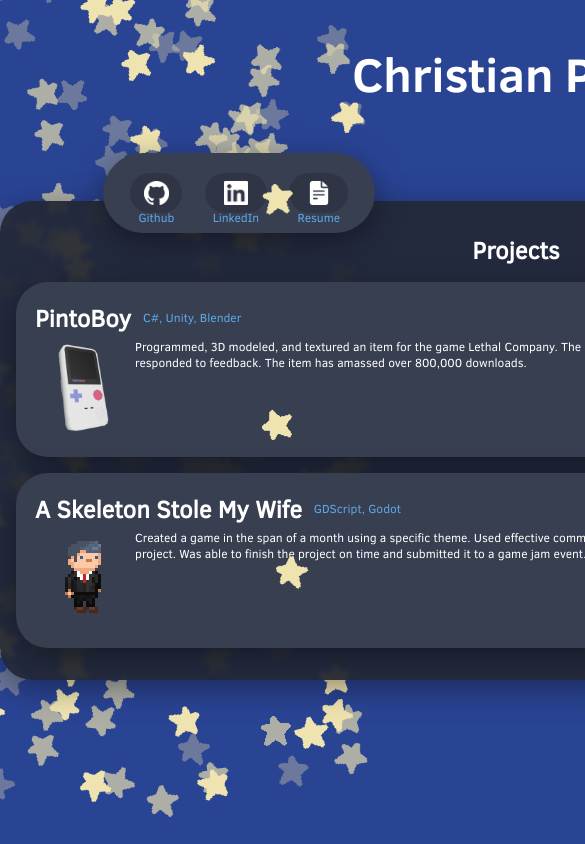
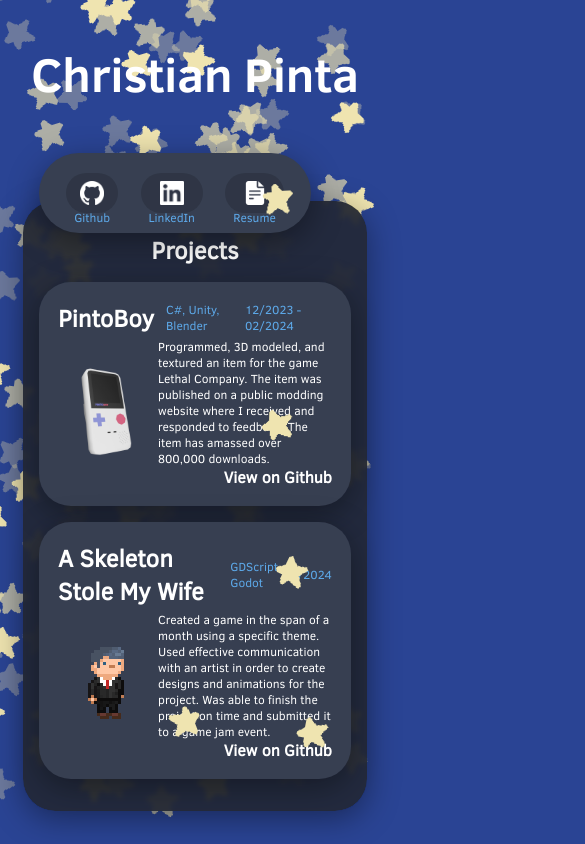
Before and after one commit to cpinta/cpinta.github.io, a React (Create React App) app: page /experience in a window 390 px wide. Shown: the top 844 px of the page, 585 px wide, since content can reach past the window. Built offline with nearby package versions, Linux system fonts and the light colour scheme.

Commit message:
readjusted projectbody width to use max-width

```diff
--- a/src/App.css
+++ b/src/App.css
@@ -105,7 +105,6 @@ p{
   }
   .ProjectBody{
     padding-top: 2rem !important;
-    width: var(--width-percent);
   }
 
   p {
@@ -221,7 +220,8 @@ button{
   align-content: start;
   text-align: center;
   background-color: hsl(from var(--main-dark) h s l / 0.95);
-  width: var(--width-pixels);
+  width: var(--width-percent);
+  max-width: var(--width-pixels);
   border-radius: 2rem;
   position: inherit;
   box-shadow: 0px 8px 32px rgba(0, 0, 0, 0.38);
```
